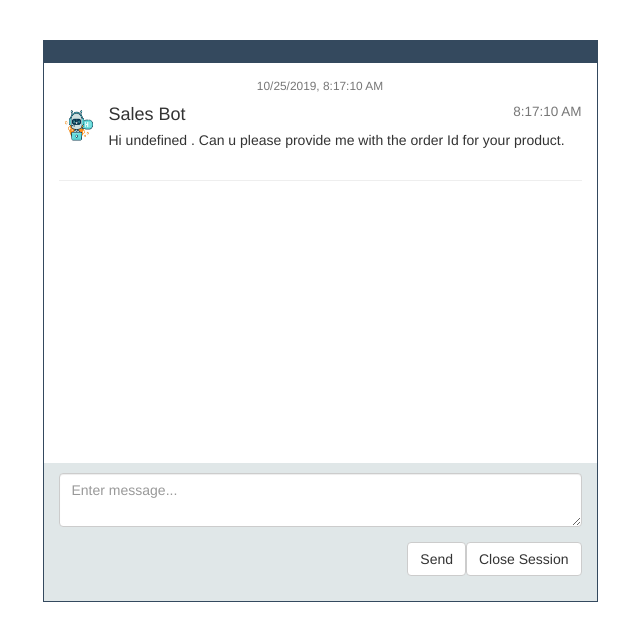
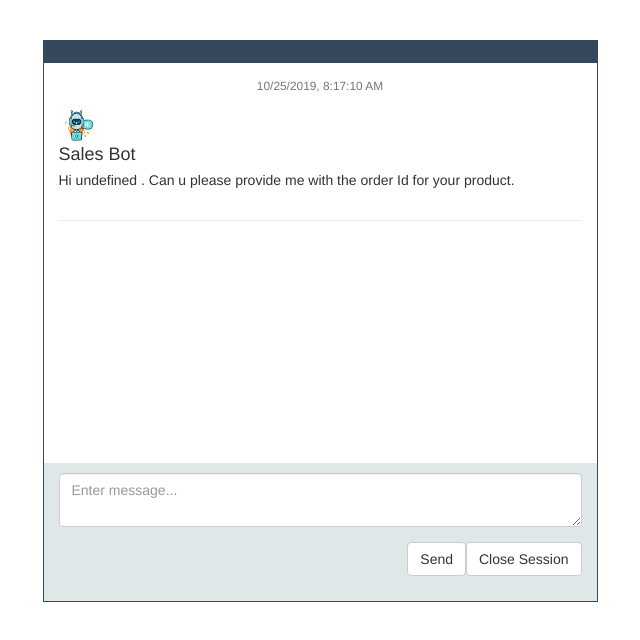
Before and after one commit to Niranjanbabumv/Get-Product, a website: page chatbot.html in a window 1280 px wide. Both pictures are taken after a click on the button "Start Chat". Shown: the whole page, without its empty margins (320-960 px from the left). Drawn offline with nearby package versions, Linux system fonts and the light colour scheme.

Commit message:
Update chatbot.css

```diff
--- a/css/chatbot.css
+++ b/css/chatbot.css
@@ -147,6 +147,9 @@
 	color: #333;
 	background-color: #fff;
 }
+.media-left, .media-right, .media-body {
+	display: block;
+}
 
 @media(min-width:768px) {
 	.portlet {
```
